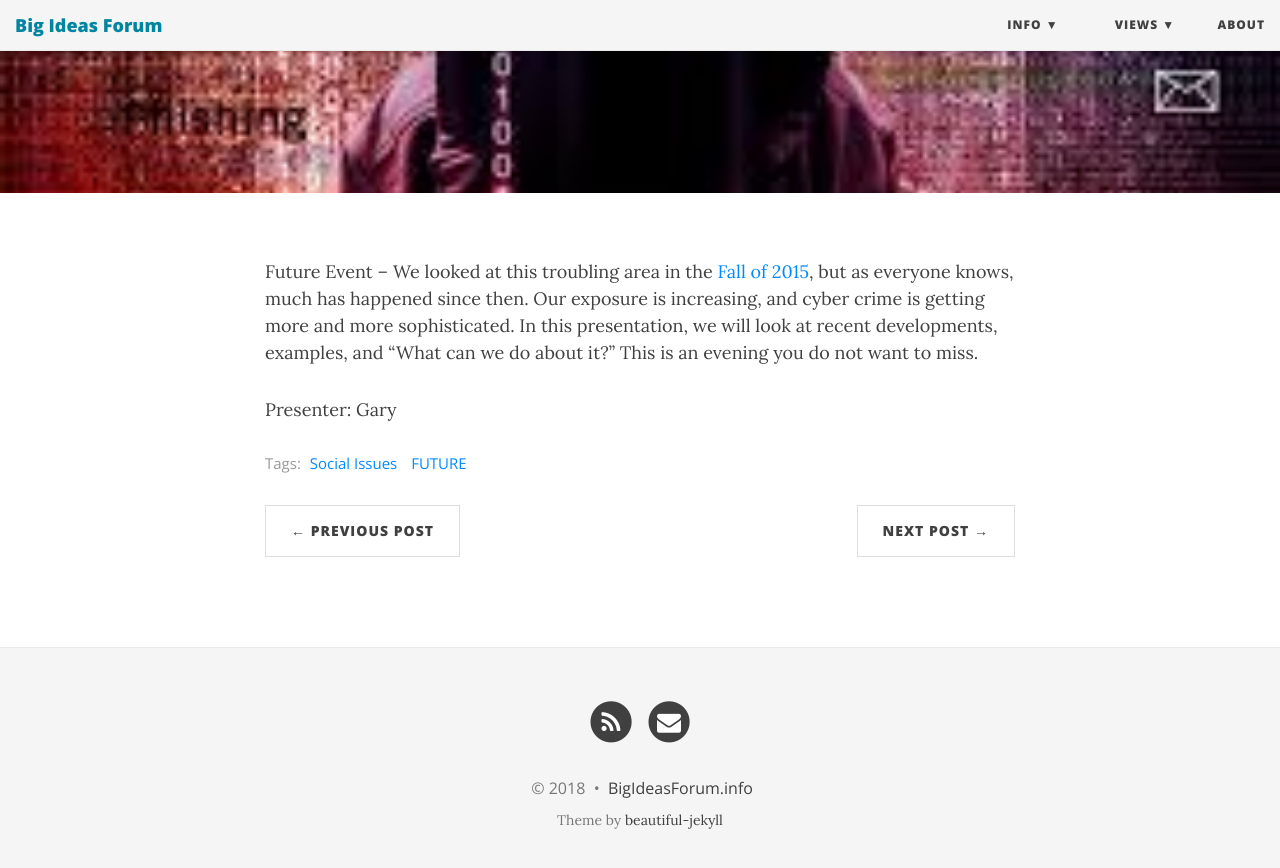
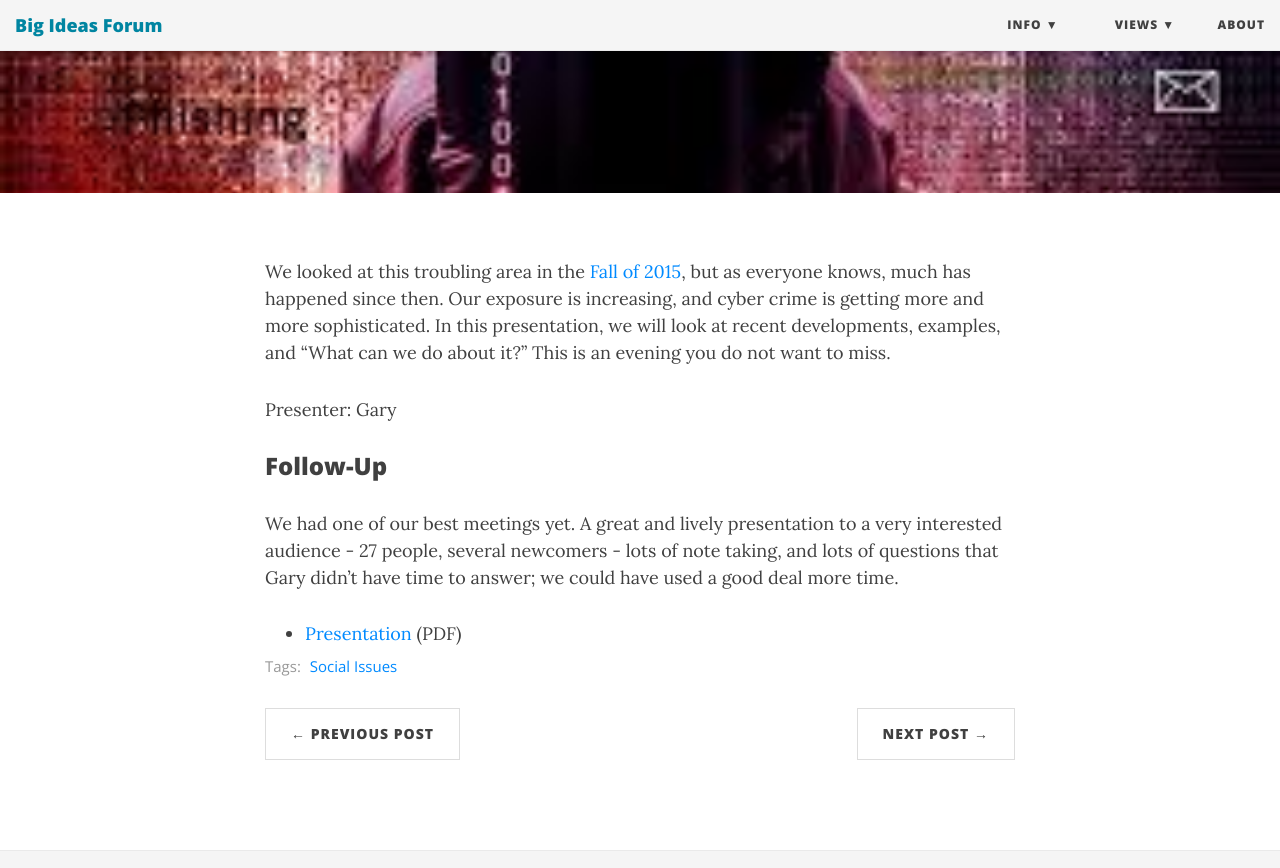
Before and after one commit to BigIdeasForum/bigideasforum.github.io, a Jekyll site: the page built from _posts/2018/2018-11-01-cyber-crime.md, in a window 1280 px wide and 900 px high, scrolled down 338 px. Shown: the top 868 px of the window. Built offline with Jekyll 4.4.1, drawn with Linux system fonts in a browser that asks for light colours; nearby versions of some CDN libraries.

Commit message:
add followup to cyber crime presentation

```diff
--- a/_posts/2018/2018-11-01-cyber-crime.md
+++ b/_posts/2018/2018-11-01-cyber-crime.md
@@ -4,10 +4,16 @@ title:  Cyber Crime
 subtitle: Is Everything Being Hacked?
 date:   2018-11-01 19:00:00
 categories: Gary
-tags: [Social Issues, FUTURE]
+tags: [Social Issues]
 bigimg: /img/cyber-crime.jpg
 ---
 
-Future Event -- We looked at this troubling area in the [Fall of 2015](http://bigideasforum.info/2015/10/02/cyber-crime/), but as everyone knows, much has happened since then. Our exposure is increasing, and cyber crime is getting more and more sophisticated. In this  presentation, we will look at recent developments, examples, and “What can we do about it?” This is an evening you do not want to miss.
+We looked at this troubling area in the [Fall of 2015](http://bigideasforum.info/2015/10/02/cyber-crime/), but as everyone knows, much has happened since then. Our exposure is increasing, and cyber crime is getting more and more sophisticated. In this  presentation, we will look at recent developments, examples, and “What can we do about it?” This is an evening you do not want to miss.
 
 Presenter: Gary
+
+### Follow-Up
+
+We had one of our best meetings yet. A great and lively presentation to a very interested audience - 27 people, several newcomers - lots of note taking, and lots of questions that Gary didn’t have time to answer; we could have used a good deal more time.
+
+* [Presentation](/assets/present/2018/cyber-crime-ii.pdf) (PDF)
```
Also changed, not shown: 1 other file.
